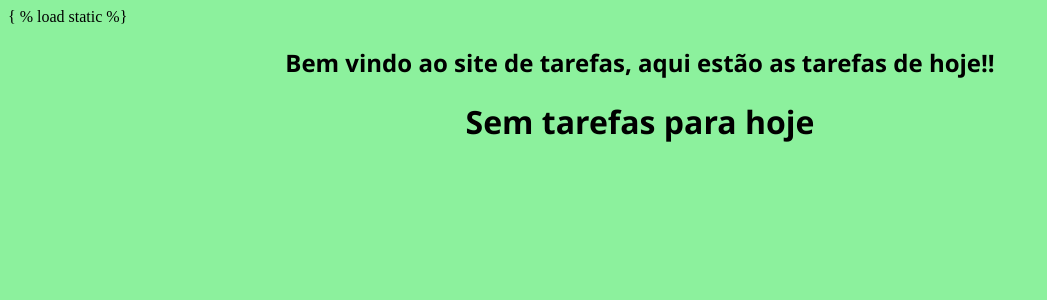
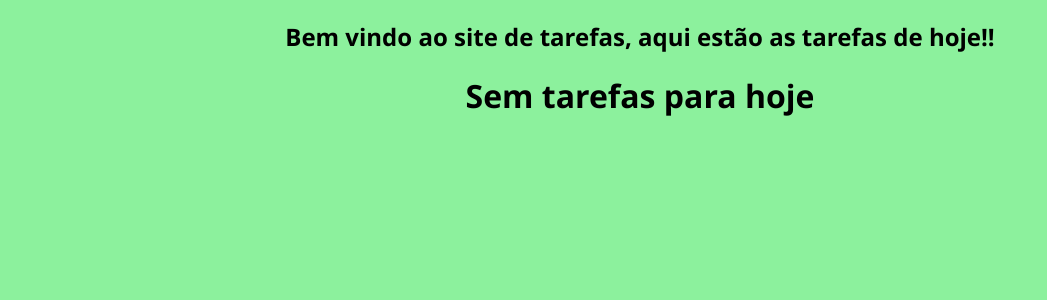
Before and after one commit to MuriloAltoe/TO-DO-List-Django, a Django app: page / in a window 1280 px wide. Shown: the top 300 px of the page, without its empty margins (0-1047 px from the left). Run offline with Django 4.2, Linux system fonts and the light colour scheme; data comes from the database, SQL or seed files in the repository.

Commit message:
corrigindo texto errado :D

```diff
--- a/todolist/core/templates/index.html
+++ b/todolist/core/templates/index.html
@@ -5,7 +5,6 @@
     <meta charset="UTF-8">
     <meta http-equiv="X-UA-Compatible" content="IE=edge">
     <meta name="viewport" content="width=device-width, initial-scale=1.0">
-    { % load static %}
     <title>Lista do que fazer</title>
 </head>
 <style>
```
